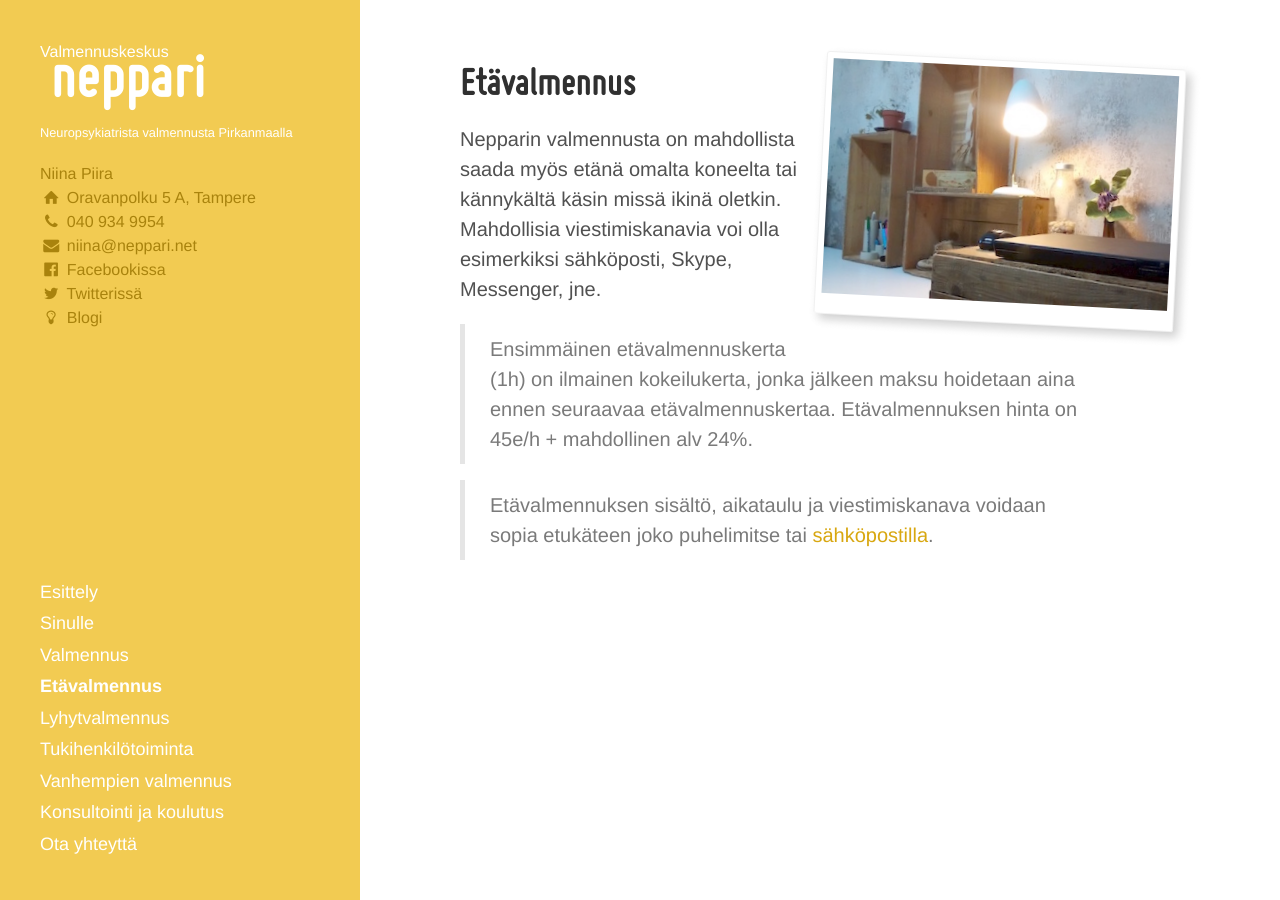
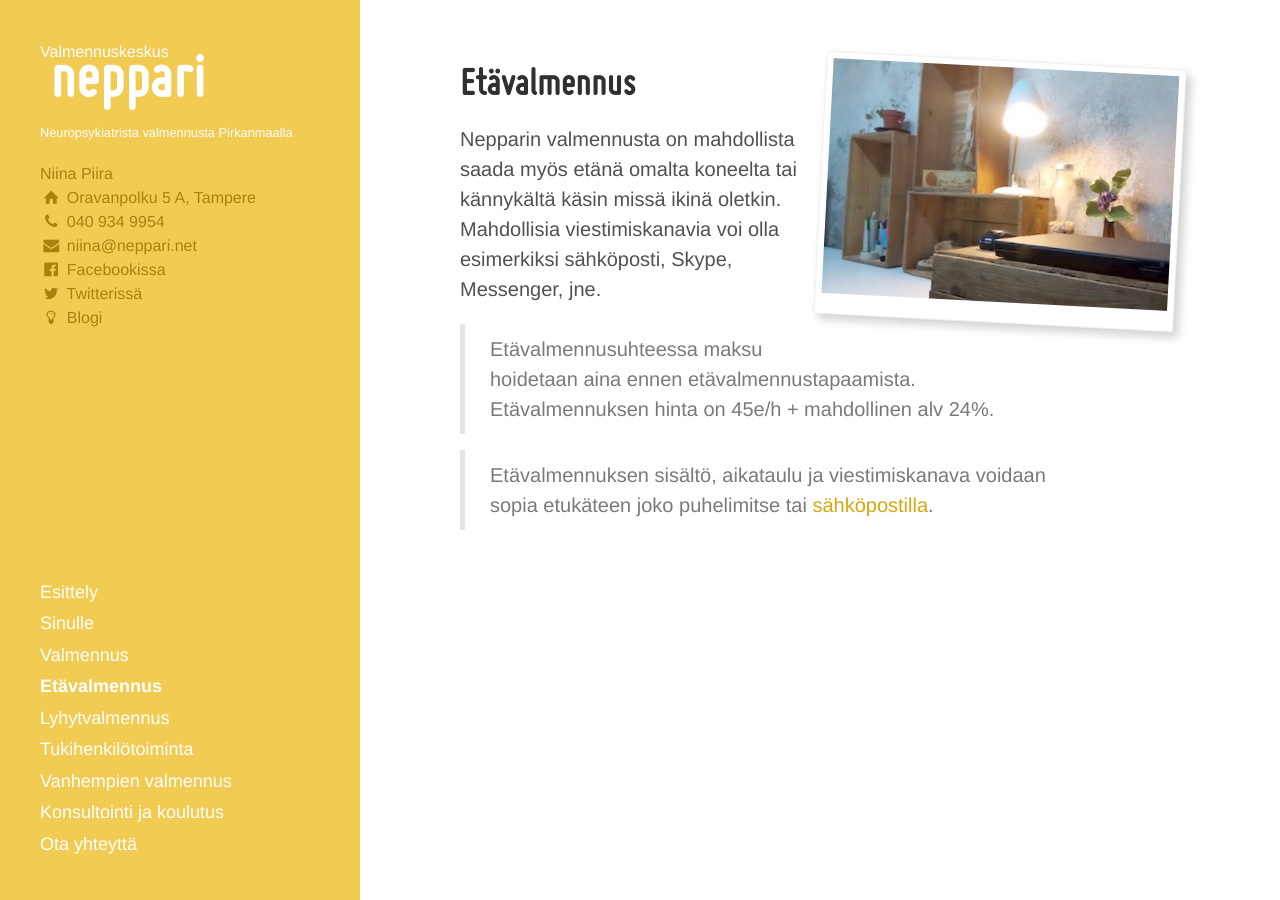
Before and after one commit to niinapiira/neppari.net, a Jekyll site: the page built from etavalmennus.md, in a window 1280 px wide. Built offline with Jekyll 4.4.1, drawn with Linux system fonts in a browser that asks for light colours.

Commit message:
Updated etavalmennus.md

```diff
--- a/etavalmennus.md
+++ b/etavalmennus.md
@@ -14,6 +14,6 @@ published: true
 
 Nepparin valmennusta on mahdollista saada myös etänä omalta koneelta tai kännykältä käsin missä ikinä oletkin. Mahdollisia viestimiskanavia voi olla esimerkiksi sähköposti, Skype, Messenger, jne.
 
-> Ensimmäinen etävalmennuskerta (1h) on ilmainen kokeilukerta, jonka jälkeen maksu hoidetaan aina ennen seuraavaa etävalmennuskertaa. Etävalmennuksen hinta on 45e/h + mahdollinen alv 24%.
+> Etävalmennusuhteessa maksu hoidetaan aina ennen etävalmennustapaamista. Etävalmennuksen hinta on 45e/h + mahdollinen alv 24%.
 
 > Etävalmennuksen sisältö, aikataulu ja viestimiskanava voidaan sopia etukäteen joko puhelimitse tai [sähköpostilla](/ota-yhteytta).
```
